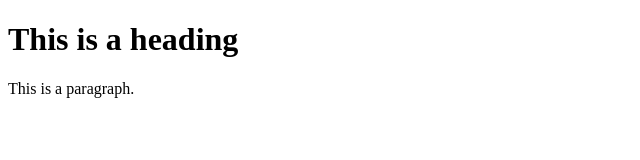
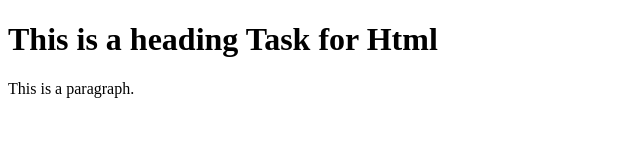
Before and after one commit to miltonk875/cicd_action, a plain HTML site: page index.html in a window 1280 px wide. Shown: the whole page, without its empty margins (0-640 px from the left). Drawn offline with Linux system fonts and the light colour scheme.

Commit message:
task add

```diff
--- a/index.html
+++ b/index.html
@@ -5,7 +5,7 @@
 </head>
 <body>
 
-<h1>This is a heading</h1>
+<h1>This is a heading Task for Html</h1>
 <p>This is a paragraph.</p>
 
 </body>
```
